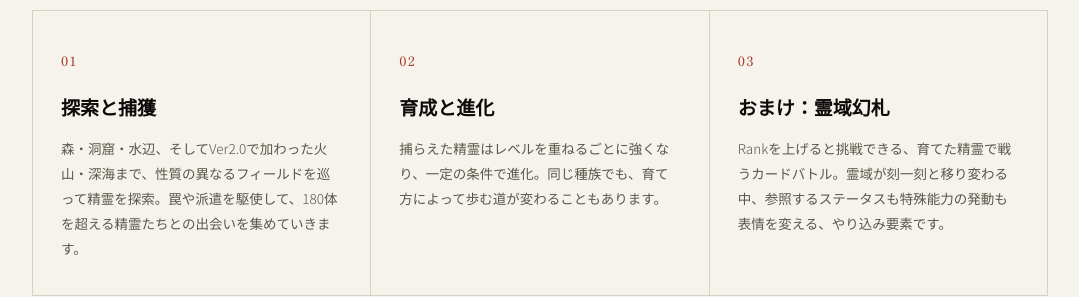
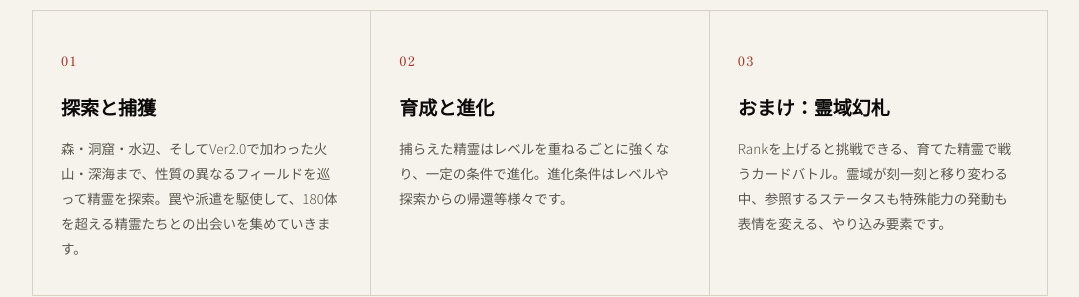
Before and after one commit to Tellate-Arcadia/tellate-arcadia.github.io, a plain HTML site: page games/spirit-trek.html in a window 1280 px wide. Shown: the part 1180-1477 px from the top of the page, without its empty margins (100-1179 px from the left). Drawn offline with Linux system fonts and the light colour scheme.

Commit message:
Update spirit-trek.html

```diff
--- a/games/spirit-trek.html
+++ b/games/spirit-trek.html
@@ -75,7 +75,7 @@
       <div class="feature-card">
         <span class="num">02</span>
         <h3>育成と進化</h3>
-        <p>捕らえた精霊はレベルを重ねるごとに強くなり、一定の条件で進化。同じ種族でも、育て方によって歩む道が変わることもあります。</p>
+        <p>捕らえた精霊はレベルを重ねるごとに強くなり、一定の条件で進化。進化条件はレベルや探索からの帰還等様々です。</p>
       </div>
       <div class="feature-card">
         <span class="num">03</span>
```
